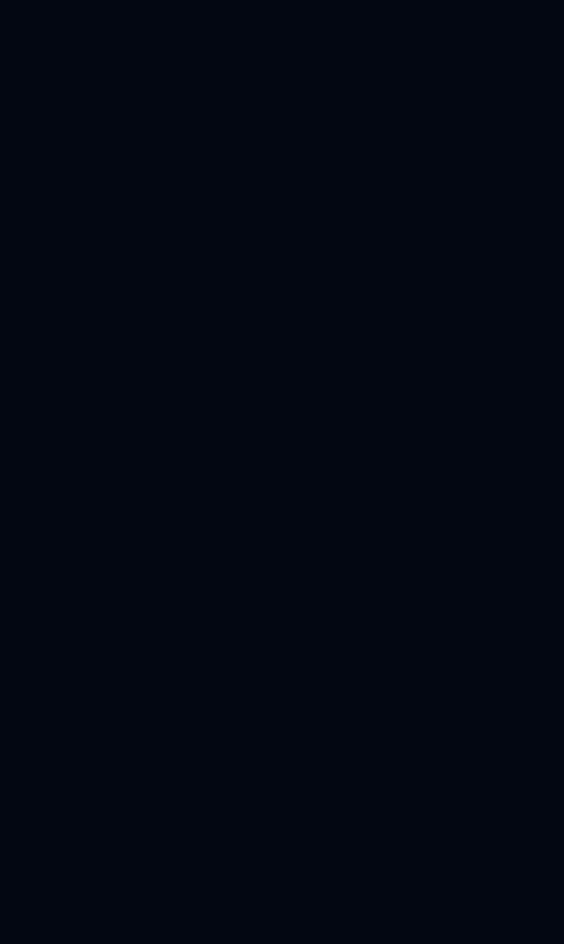
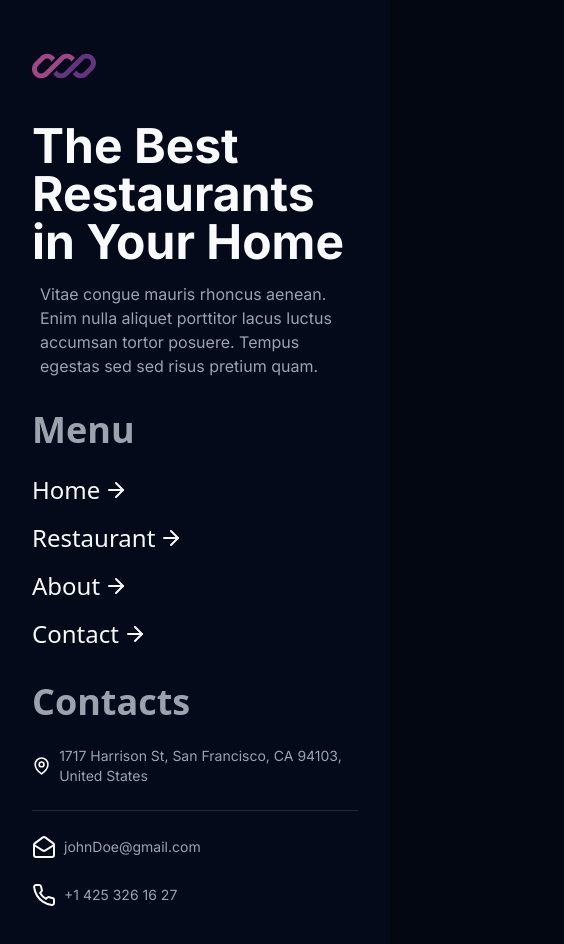
Before and after one commit to jonyBhatt/LuxeBite, a Next.js app: page / in a window 390 px wide. Shown: the part 7500-8444 px from the top of the page, 564 px wide, since content can reach past the window. Before the commit the page ends 7464 px from the top, so only its background shows below. Built offline with nearby package versions, Linux system fonts and the light colour scheme; a web font is replaced by a local one.

Commit message:
docs: :fire:

```diff
--- a/src/app/page.tsx
+++ b/src/app/page.tsx
@@ -2,6 +2,7 @@ import Image from "next/image";
 
 import {
   Blogs,
+  Footer,
   Hero,
   HowItWorks,
   OrderNow,
@@ -35,6 +36,7 @@ export default function Home() {
           <SubsCribe />
         </div>
       </MaxWidthWrapper>
+      <Footer />
     </>
   );
 }
--- a/src/components/card/blog-main-card.tsx
+++ b/src/components/card/blog-main-card.tsx
@@ -14,7 +14,7 @@ import { CalenderDays } from "../../../public/svg/calender-days";
 
 const BlogMainCard = () => {
   return (
-    <Card className="dark:bg-[#060f275a] bg-gray-200 w-[500px]">
+    <Card className="dark:bg-[#060f275a] bg-gray-200 md:w-[500px] sm:w-[200px]">
       <div className="relative p-5 ">
         <Image
           src="/image/event1.jpg"
--- a/src/components/card/blogs-cards.tsx
+++ b/src/components/card/blogs-cards.tsx
@@ -21,7 +21,7 @@ const BlogsCards = ({
     see
 }:TBlogsCards) => {
   return (
-    <div className="flex lg:w-[700px] flex-col lg:flex-row items-start md:items-center gap-4">
+    <div className="flex lg:w-[700px] flex-col  items-start md:items-center gap-4">
       <div className="relative">
         <Image
           src={imageSrc}
--- a/src/components/shared/home/footer.tsx
+++ b/src/components/shared/home/footer.tsx
@@ -1,5 +1,118 @@
+import { Separator } from "@/components/ui/separator";
+import { ArrowRight, MapPin, MailOpen, Phone } from "lucide-react";
+import Image from "next/image";
+import Link from "next/link";
+
 const Footer = () => {
-  return <div>Footer</div>;
+  return (
+    <footer className="py-10 bg-slate-300 dark:bg-[#060f275a] ">
+      <div className="w-full flex flex-col  container lg:flex-row lg:justify-between items-start lg:items-center gap-8 lg:gap-0">
+        <div className="flex flex-col gap-6 items-start lg:w-[500px]">
+          <div className="relative w-16 h-16">
+            <Image src="/svg/logo.svg" alt="logo" fill className="" />
+          </div>
+          <div className="flex flex-col items-start gap-4">
+            <h2 className="text-5xl font-bold font-Inter">
+              The Best Restaurants in Your Home
+            </h2>
+            <span className="text-normal ml-2 lg:ml-0 text-muted-foreground font-Inter">
+              Vitae congue mauris rhoncus aenean. Enim nulla aliquet porttitor
+              lacus luctus accumsan tortor posuere. Tempus egestas sed sed risus
+              pretium quam.
+            </span>
+          </div>
+        </div>
+
+        <div className="flex flex-col gap-6 items-start">
+          <h3 className="text-muted-foreground font-bold text-4xl">Menu</h3>
+          <div className="flex  flex-col gap-4">
+            <Link
+              href="#"
+              className="flex items-center justify-start gap-1 transition-all duration-150 ease-in-out hover:text-primary"
+            >
+              <span className="text-2xl">Home</span>
+              <ArrowRight className="w-6 " />
+            </Link>
+
+            <Link
+              href="#"
+              className="flex items-center justify-start gap-1 transition-all duration-150 ease-in-out hover:text-primary"
+            >
+              <span className="text-2xl">Restaurant</span>
+              <ArrowRight className="w-6 " />
+            </Link>
+
+            <Link
+              href="#"
+              className="flex items-center justify-start gap-1 transition-all duration-150 ease-in-out hover:text-primary"
+            >
+              <span className="text-2xl">About</span>
+              <ArrowRight className="w-6 " />
+            </Link>
+
+            <Link
+              href="#"
+              className="flex items-center justify-start gap-1 transition-all duration-150 ease-in-out hover:text-primary"
+            >
+              <span className="text-2xl">Contact</span>
+              <ArrowRight className="w-6 " />
+            </Link>
+          </div>
+        </div>
+
+        <div className="flex flex-col gap-6 items-start">
+          <h3 className="text-muted-foreground font-bold lg:-mt-[25px] sm:-mt-0 text-4xl">Contacts</h3>
+
+          <div className="flex  flex-col gap-4">
+            <div className="flex items-center justify-start gap-2">
+              <MapPin className="w-6 h-6" />
+              <span className="text-sm text-muted-foreground font-Inter">
+                1717 Harrison St, San Francisco, CA 94103, United States
+              </span>
+            </div>
+          </div>
+          <Separator className=" text-gray-800 w-full" />
+
+          <div className="flex  flex-col gap-4">
+            <div className="flex items-center justify-start gap-2">
+              <MailOpen className="w-6 h-6 " />
+              <span className="text-sm text-muted-foreground font-Inter">
+                johnDoe@gmail.com
+              </span>
+            </div>
+          </div>
+
+          <div className="flex  flex-col gap-4">
+            <div className="flex items-center justify-start gap-2">
+              <Phone className="w-6 h-6" />
+              <span className="text-sm text-muted-foreground font-Inter">
+                +1 425 326 16 27
+              </span>
+            </div>
+          </div>
+        </div>
+      </div>
+    </footer>
+  );
 };
 
 export default Footer;
+
+{
+  /**
+   *   <div className="relative w-16 h-16">
+          <Image src="/svg/logo.svg" alt="logo" fill className="" />
+        </div>
+        <div className="flex  flex-col gap-4">
+          <h2 className="text-5xl font-bold font-Inter">
+            The Best Restaurants in Your Home
+          </h2>
+          <span className="text-normal ml-2 lg:ml-0 text-muted-foreground font-Inter">
+            Vitae congue mauris rhoncus aenean. Enim nulla aliquet porttitor
+            lacus luctus accumsan tortor posuere. Tempus egestas sed sed risus
+            pretium quam.
+          </span>
+        </div>
+   *
+   */
+}
--- a/src/components/shared/home/how-it-works.tsx
+++ b/src/components/shared/home/how-it-works.tsx
@@ -13,7 +13,7 @@ const HowItWorks = () => {
           tellus in metus vulputate eu scelerisque felis.
         </p>
       </div>
-      <div className="flex items-center flex-col md:flex-row gap-8 md:gap-16  justify-between ">
+      <div className="flex items-center flex-col md:flex-row gap-8 md:gap-16 md:-ml-10  justify-between ">
         {WorksData.map((data) => (
           <WorkCard
             key={data.id}
```
Also changed, not shown: src/components/shared/home/subscribe.tsx (+5 -3 lines).
